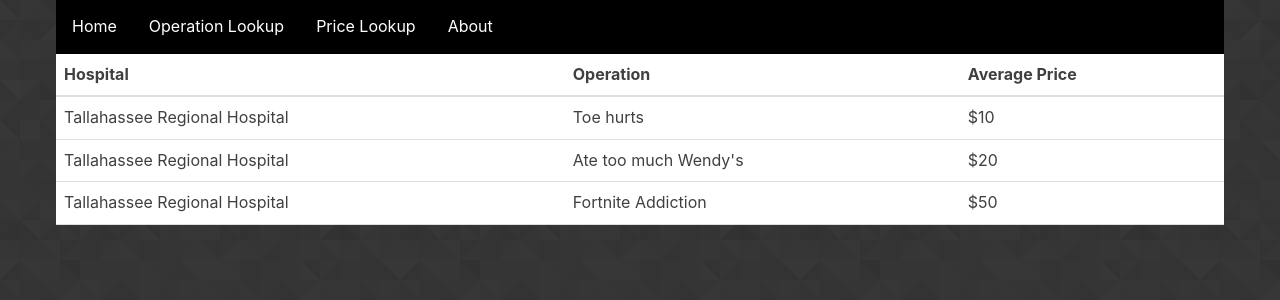
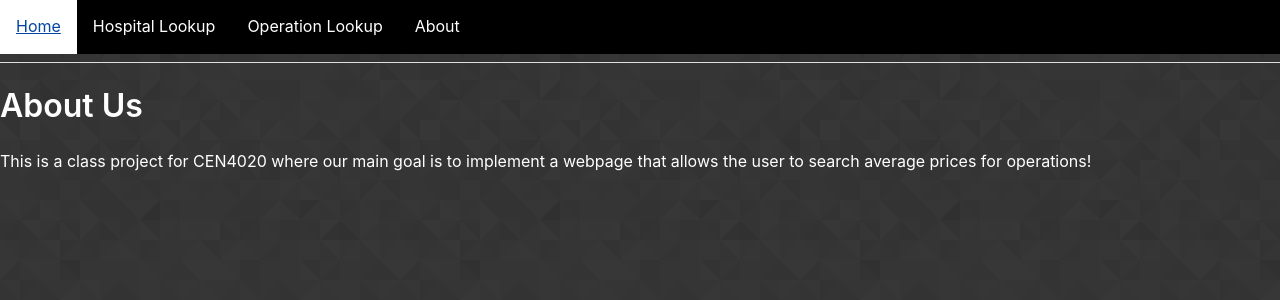
Before and after one commit to JCarbee98/HospitalPriceTracker, a React (Create React App) app: page /about in a window 1280 px wide. Shown: the top 300 px of the page. Built offline with nearby package versions, Linux system fonts and the light colour scheme.

Commit message:
Added support for multiple web pages
-Added React Router for multiple webpage support
-Removed Menu.js as it is integrated in App.js
-Added basic about page implementation in AboutPage.js. This format can be followed for future pages

```diff
--- a/package.json
+++ b/package.json
@@ -5,6 +5,8 @@
   "dependencies": {
     "react": "^16.8.3",
     "react-dom": "^16.8.3",
+    "react-router": "^4.3.1",
+    "react-router-dom": "^4.3.1",
     "react-scripts": "2.1.5"
   },
   "scripts": {
--- /dev/null
+++ b/src/AboutPage.js
@@ -0,0 +1,18 @@
+import React, {Component} from 'react';
+import { BrowserRouter as Router, Route, Link } from "react-router-dom";
+class AboutPage extends Component {
+    render() {
+        return (
+
+			<div>
+				  <h2>About Us</h2>
+				  <p>This is a class project for CEN4020 where our main goal is
+				  to implement a webpage that allows the user to search average prices for operations! </p>
+			</div>
+
+        );
+    }
+}
+
+
+export default AboutPage;
--- a/src/App.js
+++ b/src/App.js
@@ -1,14 +1,58 @@
-import React, {Component} from 'react';
-import Menu from './Menu';
+import AboutPage from './AboutPage';
+import React from "react";
+import { BrowserRouter as Router, Route, Link } from "react-router-dom";
 
-class App extends Component {
-    render() {
-        return (
-            <div className="container">
-                <Menu />
-            </div>
-        );
-    }
-}
+const App = () => (
+  <Router>
+    <div>
+      <ul>
+        <li>
+          <Link to="/">Home</Link>
+        </li>
+		<li>
+          <Link to="/hospital">Hospital Lookup</Link>
+        </li>
+		<li>
+          <Link to="/price">Operation Lookup</Link>
+        </li>
+        <li>
+          <Link to="/about">About</Link>
+        </li>
+      </ul>
+
+      <hr />
+
+      <Route exact path="/" component={Home} />
+	  <Route path="/hospital" component={Hospital} />
+	  <Route path="/price" component={Price} />
+      <Route path="/about" component={About} />
+    </div>
+  </Router>
+);
+
+const Home = () => (
+  <div>
+    <h2>Home</h2>
+  </div>
+);
+
+const Hospital = () => (
+  <div>
+    <h2>Hopsital</h2>
+  </div>
+);
+
+const Price = () => (
+  <div>
+    <h2>Price</h2>
+  </div>
+);
+
+const About = () => (
+  <div>
+    <AboutPage />
+  </div>
+);
+
 
 export default App;
--- a/src/Menu.js
+++ /dev/null
@@ -1,46 +0,0 @@
-import React, {Component} from 'react';
-
-class Menu extends Component {
-    render() {
-        return (
-			<div>
-			<ul>
-				  <li><a class="active" href="#home">Home</a></li>
-				  <li><a href="#news">Operation Lookup</a></li>
-				  <li><a href="#contact">Price Lookup</a></li>
-				  <li><a href="#about">About</a></li>
-				</ul>
-
-            <table bgcolor = "white">
-
-                <thead>
-                    <tr>
-                        <th>Hospital</th>
-                        <th>Operation</th>
-						<th>Average Price</th>
-                    </tr>
-                </thead>
-                <tbody>
-                    <tr>
-                        <td>Tallahassee Regional Hospital</td>
-                        <td>Toe hurts</td>
-						<td>$10</td>
-                    </tr>
-                    <tr>
-                        <td>Tallahassee Regional Hospital</td>
-                        <td>Ate too much Wendy's</td>
-						<td>$20</td>
-                    </tr>
-                    <tr>
-                        <td>Tallahassee Regional Hospital</td>
-                        <td>Fortnite Addiction</td>
-						<td>$50</td>
-                    </tr>
-                </tbody>
-            </table>
-			</div>
-        );
-    }
-}
-
-export default Menu;
--- a/src/index.css
+++ b/src/index.css
@@ -689,3 +689,11 @@ li a {
 li a:hover {
   background-color: white;
 }
+
+h2 {
+	color: white;
+}
+
+p {
+	color: white;
+}
```
Also changed, not shown: src/About.js (added, +16 -0 lines), 2 other files (tests, documents, lock files or other folders).
